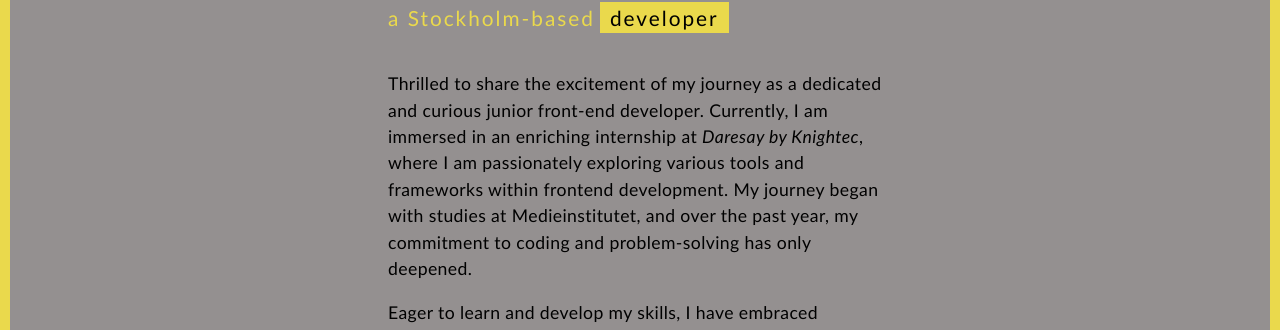
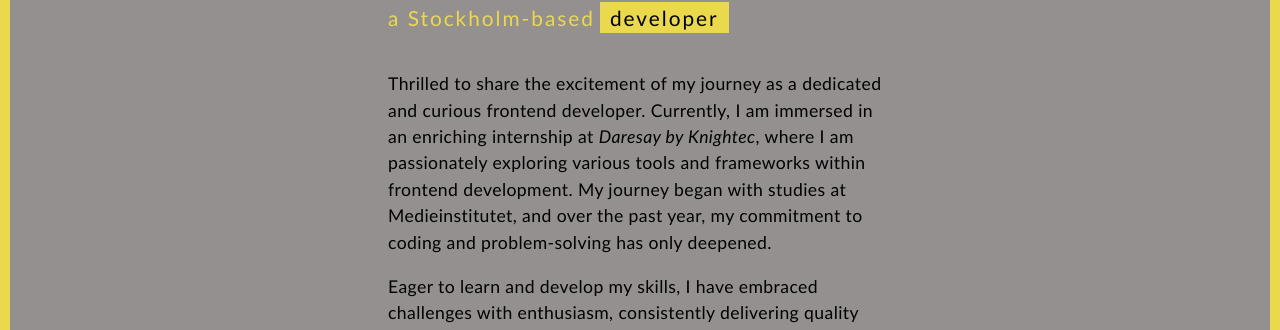
Before and after one commit to r0binsahin/portfolio_react, a React (Vite) app: page / in a window 1280 px wide. Shown: the part 467-797 px from the top of the page. Built offline with nearby package versions, Linux system fonts and the light colour scheme.

Commit message:
(feat): intro updated

```diff
--- a/src/component/introSection/IntroSection.tsx
+++ b/src/component/introSection/IntroSection.tsx
@@ -18,8 +18,8 @@ export const IntroSection = () => {
 
       <p>
         Thrilled to share the excitement of my journey as a dedicated and
-        curious junior front-end developer. Currently, I am immersed in an
-        enriching internship at{" "}
+        curious frontend developer. Currently, I am immersed in an enriching
+        internship at{" "}
         <a href="https://daresay.co/" target="_blank">
           Daresay by Knightec
         </a>
```
